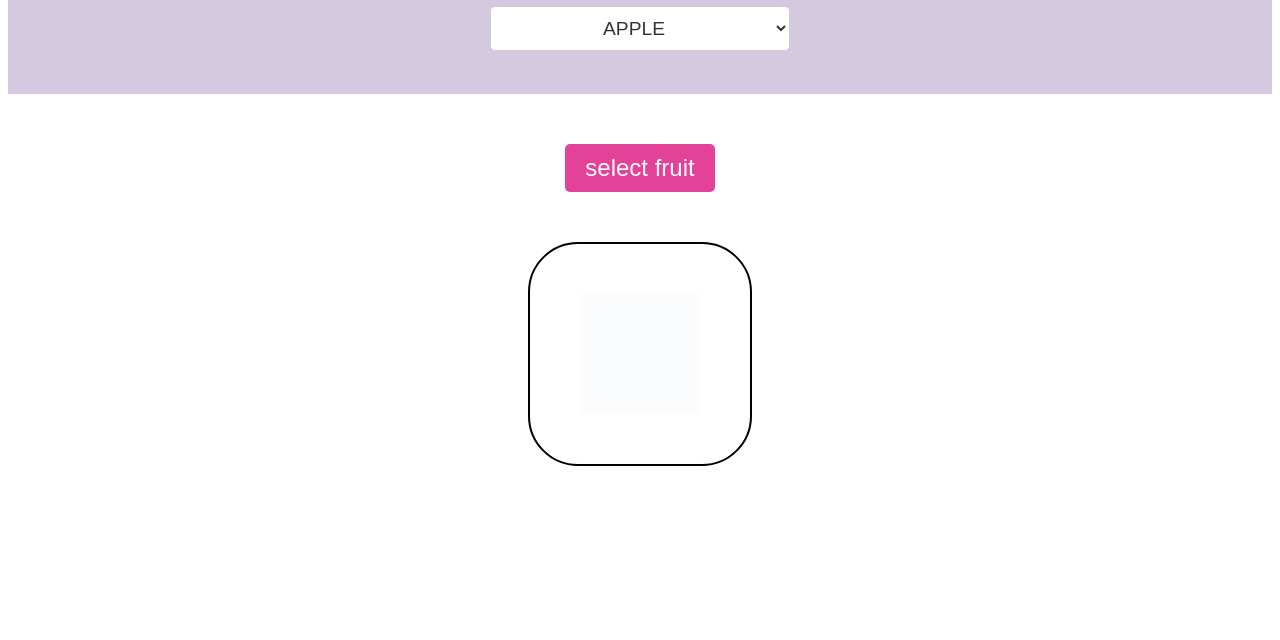
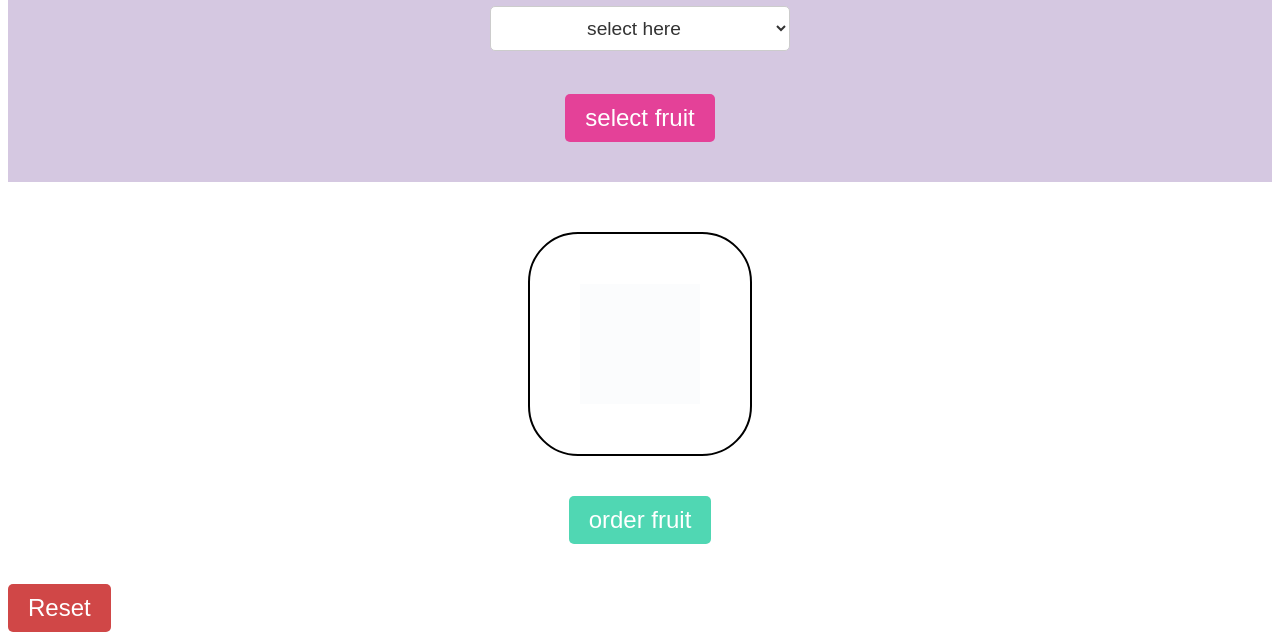
Before and after one commit to NinaWald/dom-events-and-forms, a plain HTML site: page index.html in a window 1280 px wide. Shown: the part 533-1173 px from the top of the page. Before the commit the page ends 1007 px from the top, so only its background shows below. Drawn offline with Linux system fonts and the light colour scheme.

Commit message:
added order and reset

```diff
--- a/index.html
+++ b/index.html
@@ -18,24 +18,36 @@
         <form>
             <h1>Choose your favorite fruit</h1>
             <select name="fruits" id="fruitDropdown">
-
+                <option value="" disabled selected>select here</option>
                 <option value="apple">APPLE</option>
                 <option value="banana">BANANA</option>
                 <option value="cherry">CHERRY</option>
                 <option value="orange">ORANGE</option>
             </select>
         </form>
+        <div class="button-container">
+            <button id="button" class="btn">
+                select fruit
+            </button>
+        </div>
     </label>
 
-    <div class="button-container">
-        <button id="button" class="btn">
-            select fruit
-        </button>
-    </div>
+
 
     <div class="image-fruit">
         <img id="imageContainer" src="images/white.png" alt="fruit">
     </div>
+    <div class="order-button-container">
+        <button id="orderButton" class="order-btn">
+            order fruit
+        </button>
+    </div>
+    <div class="reset-button-container">
+        <button id="resetButton" class="reset-btn">
+            Reset
+        </button>
+    </div>
+
     <script src="script.js"></script>
 </body>
 </html>
--- a/script.js
+++ b/script.js
@@ -1,12 +1,15 @@
 const fruitDropdown = document.getElementById("fruitDropdown");
 const button = document.getElementById("button");
 const imageContainer = document.getElementById("imageContainer");
+const orderButton = document.getElementById("orderButton");
+const resetButton = document.getElementById("resetButton");
 
 const fruitImages = {
     apple: "apple.png",
     banana: "banana.png",
     cherry: "cherries.png",
-    orange: "orange.png"
+    orange: "orange.png",
+    order: "thumb.png"
 };
 
 button.addEventListener("click", () => {
@@ -25,3 +28,17 @@ button.addEventListener("click", () => {
         imageContainer.style.backgroundColor = "white";
     }
 });
+
+orderButton.addEventListener("click", () => {
+    imageContainer.src = `images/${fruitImages.order}`;
+    imageContainer.alt = "Order";
+})
+
+resetButton.addEventListener("click", () => {
+    // Reset the imageContainer to its initial state
+    imageContainer.src = "images/white.png";
+    imageContainer.alt = "fruit";
+
+    // Reset the dropdown to its initial state
+    fruitDropdown.value = "";
+});
--- a/style.css
+++ b/style.css
@@ -31,11 +31,12 @@ label {
    display: flex;
    align-items: center;
    justify-content: center;
-
+   background-color: rgb(213, 200, 225);
+   flex-direction: column;
 }
 
 form {
-    background-color: rgb(213, 200, 225);
+
     height: 200px;
     width: 100%;
     display: flex;
@@ -67,7 +68,6 @@ form h2 {
     border-radius: 5px;
     cursor: pointer;
     display: flex;
-
 }
 
 .btn:hover {
@@ -75,7 +75,7 @@ form h2 {
 }
 
 .button-container {
-    margin: 50px;
+    margin-bottom: 40px;
     text-align: center;
     display: flex;
     justify-content: center;
@@ -107,7 +107,7 @@ form h2 {
 /* Style the hover effect for option elements */
 #fruitDropdown option:hover {
     background-color: #f0f0f0; /* Hover background color */
-    cursor: pointer;
+
 }
 
 #imageContainer {
@@ -124,7 +124,35 @@ form h2 {
 
 
 .image-fruit {
-
+    margin-top: 50px;
     display: flex;
     justify-content: center;
 }
+
+.order-button-container {
+    margin: 40px;
+    text-align: center;
+    display: flex;
+    justify-content: center;
+}
+.order-btn {
+    background-color: #50d7b3;
+    color: #fff;
+    padding: 10px 20px;
+    border: none;
+    font-size: x-large;
+    border-radius: 5px;
+    cursor: pointer;
+    display: flex;
+}
+
+.reset-btn {
+    background-color: #d04747;
+    color: #fff;
+    padding: 10px 20px;
+    border: none;
+    font-size: x-large;
+    border-radius: 5px;
+    cursor: pointer;
+    display: flex;
+}
```
Also changed, not shown: images/thumb.png (added).
